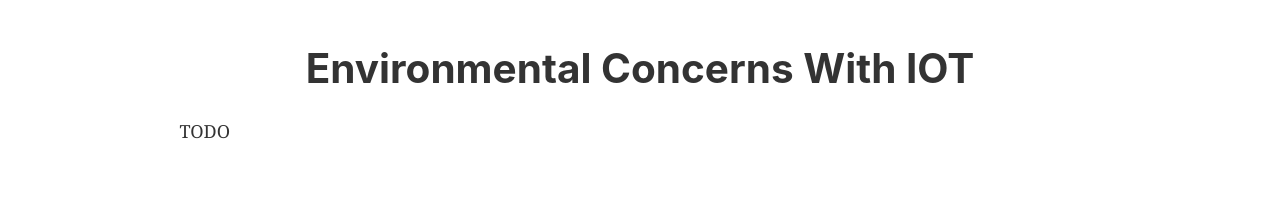
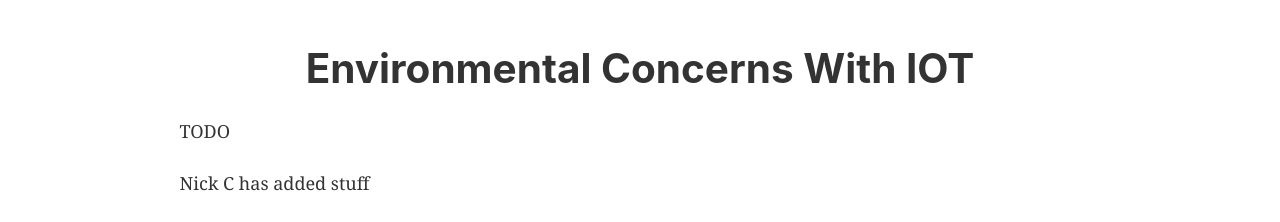
Before and after one commit to shimmy568/2911-Project-Website, a Gatsby site: page /environment in a window 1280 px wide. Shown: the part 581-803 px from the top of the page. Built offline with nearby package versions, Linux system fonts and the light colour scheme; Gatsby itself is replaced by a stand-in of ours.

Commit message:
Nick C Test

```diff
--- a/src/pages/environment.js
+++ b/src/pages/environment.js
@@ -23,6 +23,7 @@
       <PageTitle>Environmental Concerns With IOT</PageTitle>
     </div>
     <p>TODO</p>
+    <div> Nick C has added stuff </div>
   </Layout>
 )
 
```
